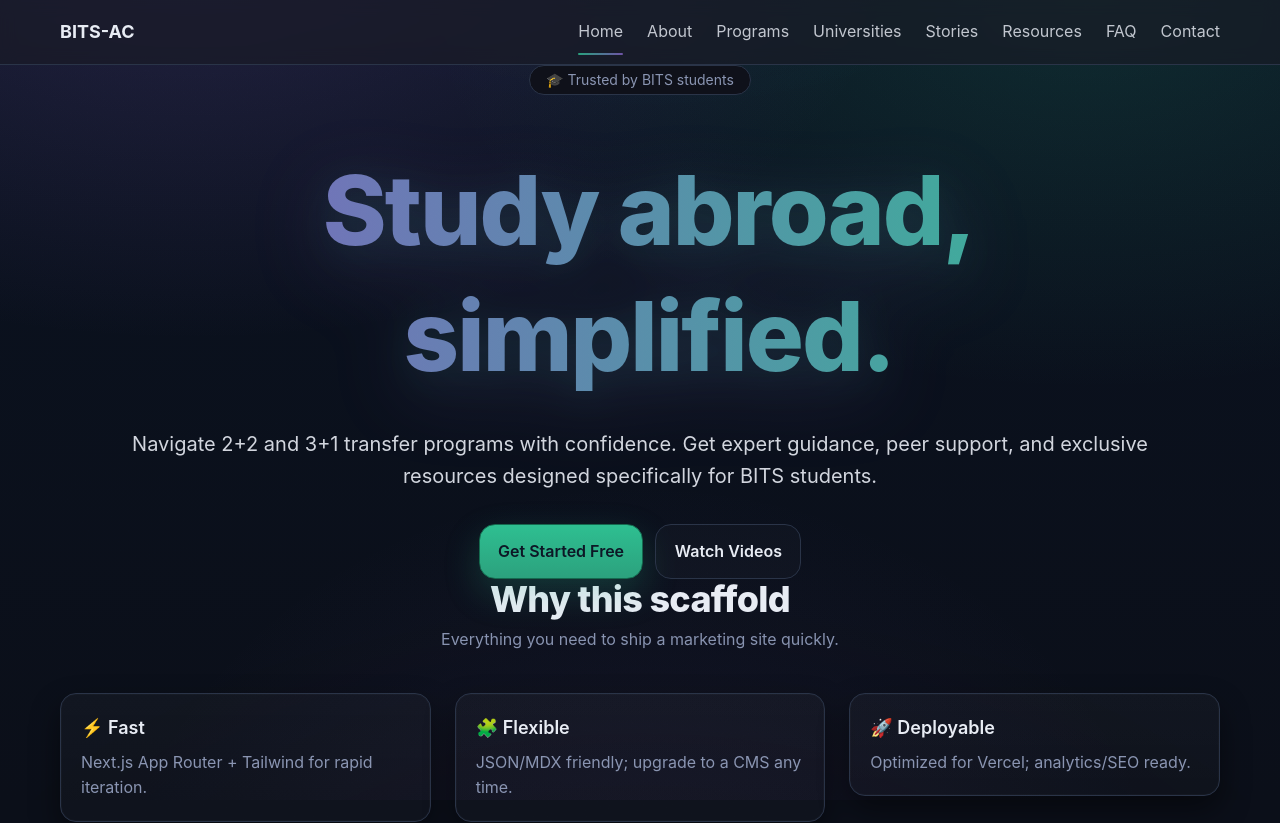
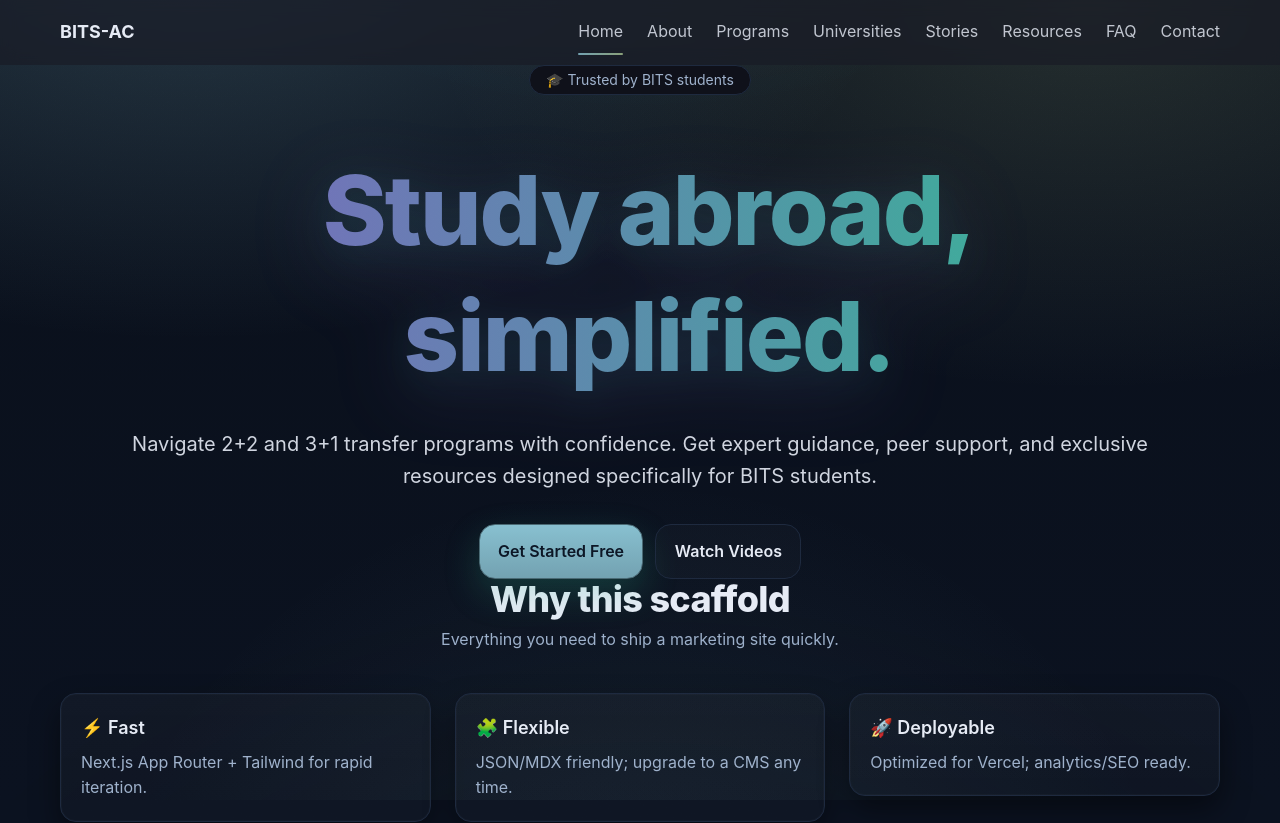
Before and after one commit to AnirudhSKrishnan/bridgetobits, a Next.js app: page / in a window 1280 px wide. Shown: the top 823 px of the page. Built offline with nearby package versions, Linux system fonts and the light colour scheme.

Commit message:
fixing theme

```diff
--- a/app/globals.css
+++ b/app/globals.css
@@ -9,24 +9,23 @@
 /* ---- CSS Variables ------------------------------------------------------- */
 :root{
   /* Surfaces */
-  --tn-bg-1: #0b0f19;
-  --tn-bg-2: #0a1220;
+  --tn-bg-1: #0b1220;   /* deep slate */
+  --tn-bg-2: #0a101b;
 
   /* Text & UI */
-  --tn-text:   #e8ecf4;
-  --tn-muted:  #8a95b2;
-  --tn-border: #2a3448;
+  --tn-text:   #e6ebf5;
+  --tn-muted:  #9fb2cc;
+  --tn-border: #1e2a3f;
 
-  /* Accents (primary/secondary) */
-  --tn-accent:   #2ebf91; /* teal */
-  --tn-accent-2: #8360c3; /* purple */
+  /* Accents */
+  --tn-accent:   #88c0d0; /* cyan */
+  --tn-accent-2: #a3be8c; /* soft green */
 
   /* Sizing rhythm */
   --tn-radius: 16px;
   --tn-radius-sm: 12px;
   --tn-gap: 1.25rem;
 }
-
 /* ---- Base / Reset -------------------------------------------------------- */
 *,
 *::before,
@@ -50,15 +49,17 @@
     Roboto, "Helvetica Neue", Arial, "Noto Sans", "Apple Color Emoji",
     "Segoe UI Emoji", "Segoe UI Symbol";
   line-height: 1.6;
+
   /* Layered background: radials + vignette + ultra-subtle grain */
   background:
-    radial-gradient(1200px 700px at 15% -10%, rgba(131,96,195,.22), transparent 60%),
-    radial-gradient(1100px 650px at 85% 0%,  rgba(46,191,145,.15), transparent 60%),
-    radial-gradient(900px 800px  at 50% 120%, rgba(131,96,195,.10), transparent 60%),
+    radial-gradient(1200px 700px at 15% -10%, rgba(136,192,208,.25), transparent 60%),
+    radial-gradient(1100px 650px at 85% 0%,  rgba(163,190,140,.18), transparent 60%),
+    radial-gradient(900px 800px  at 50% 120%, rgba(136,192,208,.10), transparent 60%),
     linear-gradient(180deg, var(--tn-bg-2), var(--tn-bg-1));
   position: relative;
   overflow-x: hidden;
 }
+
 
 body::before {
   /* soft vignette */
@@ -113,11 +114,20 @@
 /* =============================================================================
    Header / Navbar
    ========================================================================== */
-header {
+/* Navbar */
+header{
   backdrop-filter: saturate(140%) blur(10px);
-  background: linear-gradient(180deg, rgba(13,16,26,.65), rgba(13,16,26,.35));
-  border-bottom: 1px solid rgba(255,255,255,.04);
+  background: linear-gradient(180deg, rgba(11,18,32,.66), rgba(11,18,32,.38));
+  /* kill the hard divider */
+  border-bottom: 0;
+
+  /* soft separation instead of a line */
+  box-shadow:
+    0 10px 24px rgba(0,0,0,.22);            /* outer drop */
+  /* If you want just a whisper of inner highlight, uncomment: */
+  /* ,0 1px 0 rgba(255,255,255,.02) inset */
 }
+
 .nav-link{
   color: var(--tn-text); opacity: .82; position: relative;
   transition: opacity .18s ease, color .18s ease;
@@ -128,6 +138,49 @@
   content: ""; position: absolute; left: 0; right: 0; bottom: -10px; height: 2px;
   background: linear-gradient(90deg, var(--tn-accent), var(--tn-accent-2));
   border-radius: 2px;
+}
+/* If your Section component draws a border or shadow at the top: */
+section, .section, .hero, .hero-wrap {
+  border-top: 0 !important;
+  box-shadow: none;
+}
+
+/* ── NAVBAR: remove hard divider + prevent GPU hairline under blur ───────── */
+header{
+  /* keep your blur/saturation */
+  -webkit-backdrop-filter: blur(10px) saturate(140%);
+  backdrop-filter: blur(10px) saturate(140%);
+
+  /* translucent gradient background */
+  background: linear-gradient(180deg, rgba(11,18,32,.66), rgba(11,18,32,.38));
+
+  /* remove any solid divider */
+  border-bottom: 0 !important;
+
+  /* disable any shadow if you see a line come from shadow rendering */
+  box-shadow: none;
+
+  /* fix 1px GPU seam under sticky/blur headers */
+  transform: translateZ(0);
+  will-change: transform;
+
+  /* make sure it’s above content */
+  position: sticky; top: 0; z-index: 50;
+}
+
+/* if you previously added a fade pseudo-element on the header, kill it */
+header::after, header::before{
+  content: none !important;
+}
+
+/* sometimes the first section adds a top border – remove it */
+main > *:first-child{
+  border-top: 0 !important;
+}
+
+/* safety: some layouts add a border on the element right below the header */
+header + *{
+  border-top: 0 !important;
 }
 
 /* =============================================================================
@@ -275,3 +328,52 @@
 @media (prefers-reduced-motion: reduce){
   *{ animation: none !important; transition: none !important; }
 }
+/* ──────────────────────────────────────────────────────────────────────────
+   NAV HAIRLINE KILLER — put this at the VERY END of globals.css
+   ────────────────────────────────────────────────────────────────────────── */
+
+header {
+  /* keep your blur; promote to its own layer to avoid 1px seams */
+  -webkit-backdrop-filter: blur(10px) saturate(140%);
+  backdrop-filter: blur(10px) saturate(140%);
+
+  /* translucent bg WITHOUT any solid divider */
+  background: linear-gradient(180deg, rgba(11,18,32,.85) 0%, rgba(11,18,32,.55) 100%);
+  border-bottom: 0 !important;
+  box-shadow: none !important;
+
+  /* sticky + layering fixes for GPU hairline */
+  position: sticky; top: 0; z-index: 1000;
+  transform: translateZ(0);               /* new layer */
+  backface-visibility: hidden;
+  perspective: 1000px;
+}
+
+/* nuke any decorative pseudo-elements that might draw a line */
+header::before,
+header::after { display: none !important; content: none !important; }
+
+/* sometimes the first section draws a top border or inner highlight */
+main > *:first-child,
+header + *,
+.section:first-child,
+.hero:first-child,
+.hero-wrap:first-child,
+section:first-child {
+  border-top: 0 !important;
+  box-shadow: none !important;
+}
+
+/* safety: kill any <hr> that might be used as a divider under the header */
+header + hr,
+hr.nav-divider {
+  display: none !important;
+  border: 0 !important;
+  height: 0 !important;
+}
+
+/* WebKit sometimes still paints a fractional edge under blur.
+   This “transparent micro-border” cancels the compositor edge. */
+@supports (-webkit-backdrop-filter: blur(0)) or (backdrop-filter: blur(0)) {
+  header { border-bottom: 0.0001px solid transparent !important; }
+}
```
